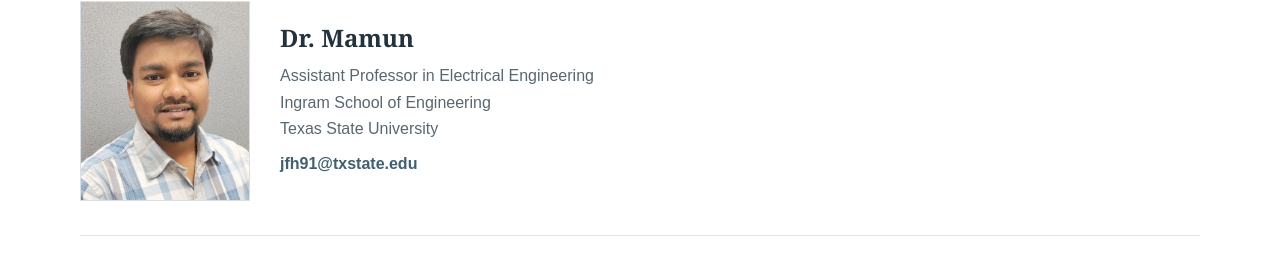
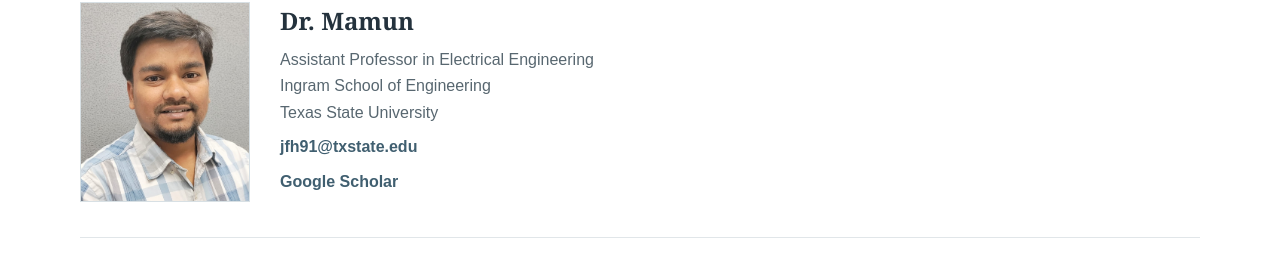
Before and after one commit to txst-power-lab/txst-power-lab.github.io, a plain HTML site: page people.html in a window 1280 px wide. Shown: the part 302-561 px from the top of the page. Drawn offline with Linux system fonts and the light colour scheme.

Commit message:
Google Scholar link added

```diff
--- a/people.html
+++ b/people.html
@@ -41,6 +41,7 @@
           <h3>Dr. Mamun</h3>
           <p class="appointment">Assistant Professor in Electrical Engineering<br>Ingram School of Engineering<br>Texas State University</p>
           <p><a class="text-link" href="mailto:jfh91@txstate.edu">jfh91@txstate.edu</a></p>
+          <p><a class="text-link" href="https://scholar.google.com/citations?user=EjsyPpsAAAAJ&amp;hl=en" target="_blank" rel="noopener">Google Scholar</a></p>
         </div>
       </div>
     </div>
```
